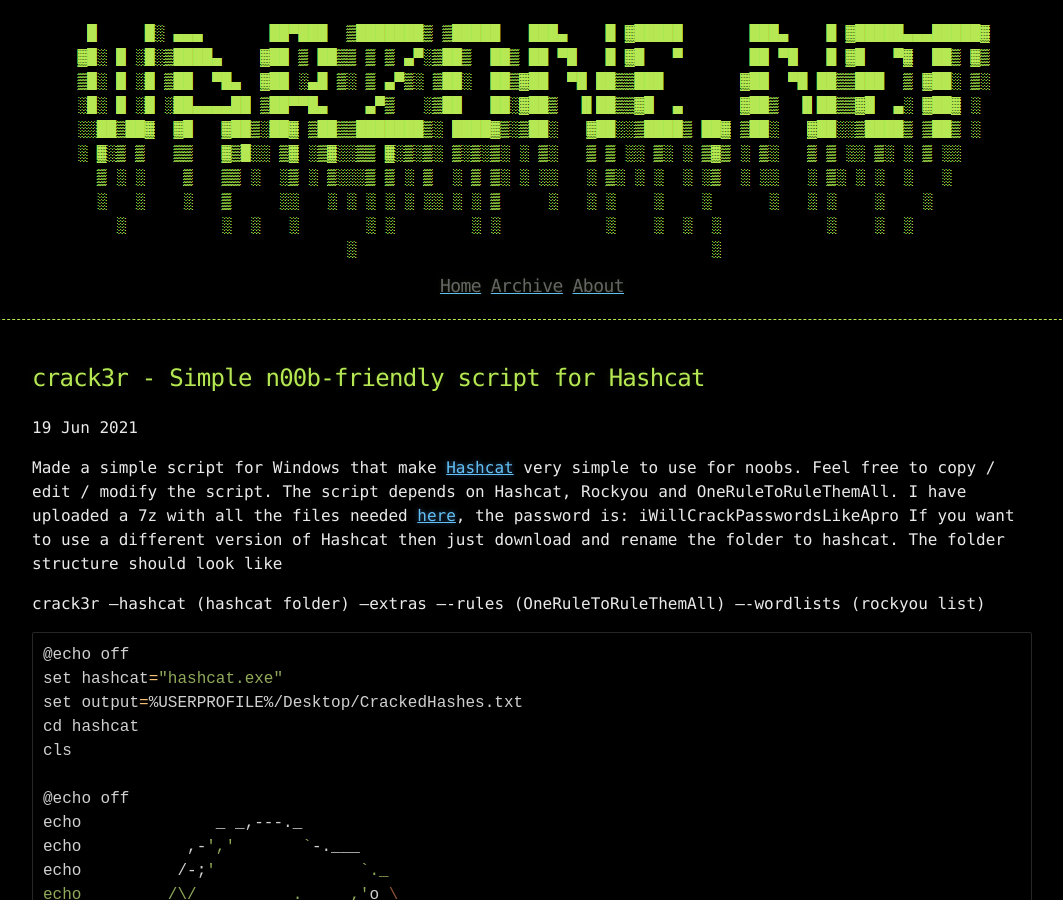
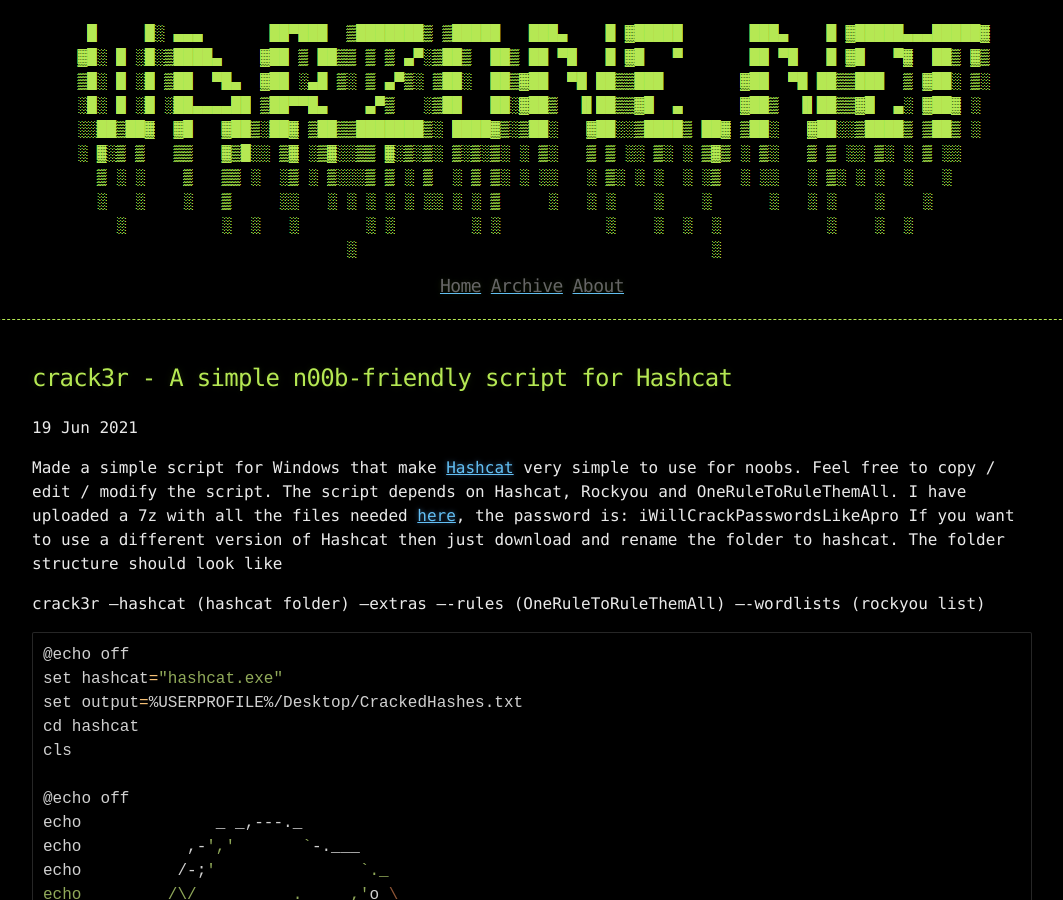
Before and after one commit to datahackare/warz0ne, a Jekyll site: the page built from _posts/2021-06-19-crack3r.md, in a window 1280 px wide and 900 px high. Shown: the whole window, without its empty margins (108-1171 px from the left). Built offline with Jekyll 4.4.1, drawn with Linux system fonts in a browser that asks for light colours.

```diff
--- a/_posts/2021-06-19-crack3r.md
+++ b/_posts/2021-06-19-crack3r.md
@@ -1,5 +1,5 @@
 ---
-title: crack3r - Simple n00b-friendly script for Hashcat
+title: crack3r - A simple n00b-friendly script for Hashcat
 published: true
 ---
 
```
